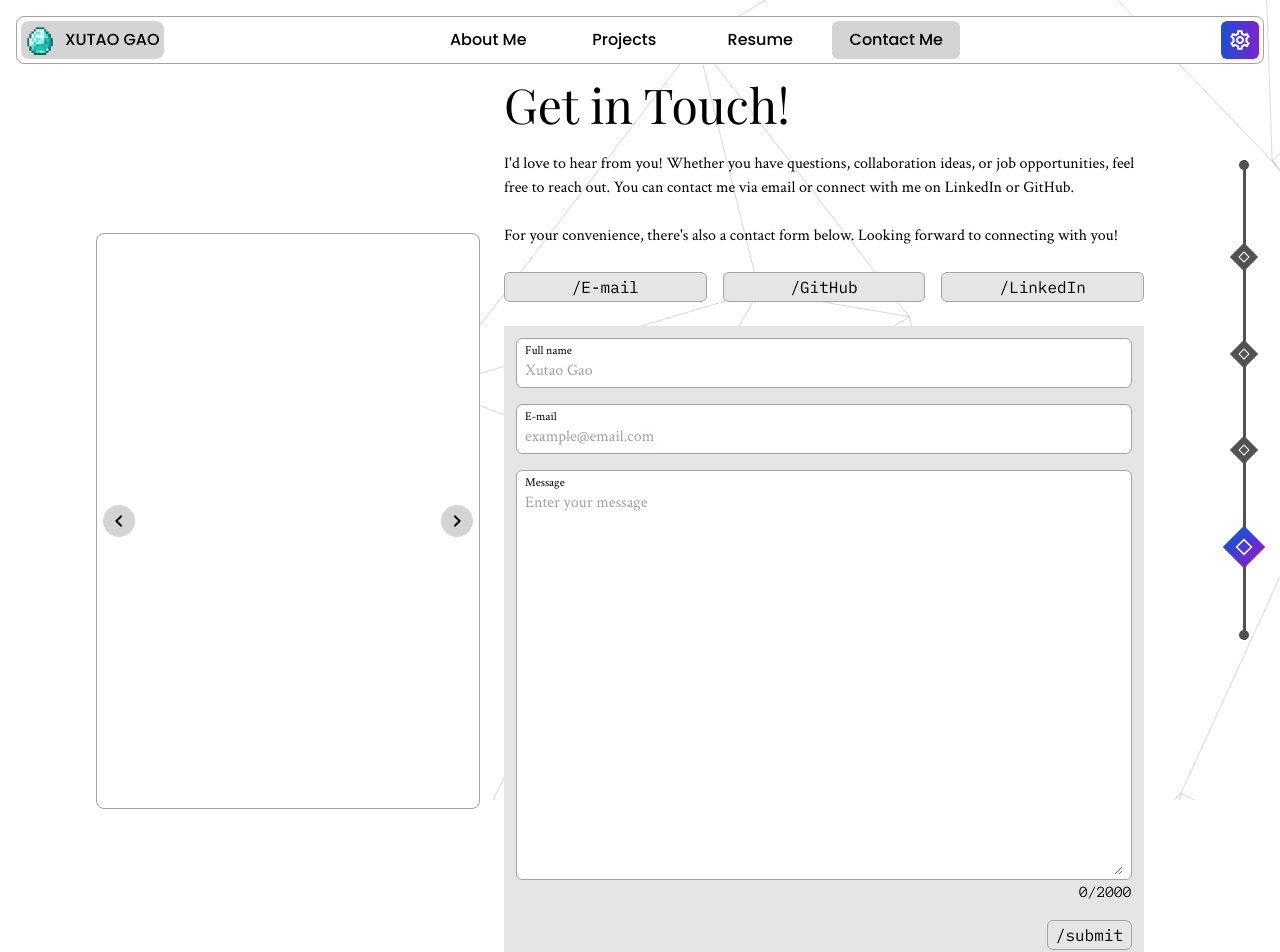
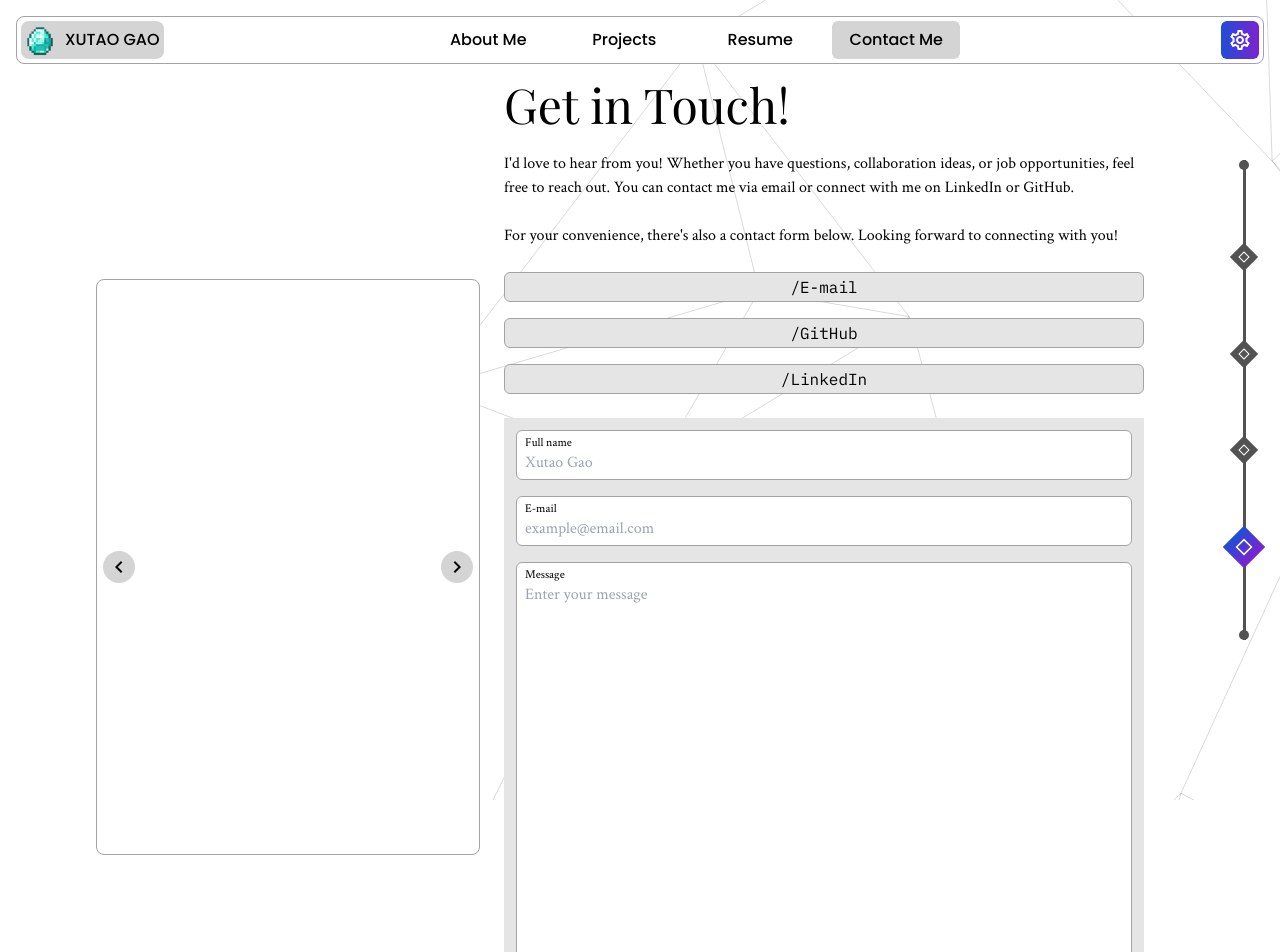
Before and after one commit to XutaoG/portfolio, a React (Vite) app: page /contact in a window 1280 px wide. Shown: the top 952 px of the page. Built offline with nearby package versions, Linux system fonts and the light colour scheme; a web font is replaced by a local one.

Commit message:
Add ContactMe Page input character counter

```diff
--- a/package.json
+++ b/package.json
@@ -17,6 +17,7 @@
     "react-icons": "^5.2.1",
     "react-redux": "^9.1.2",
     "react-router-dom": "^6.23.1",
+    "react-transition-group": "^4.4.5",
     "tailwind-merge": "^2.3.0",
     "universal-cookie": "^7.1.4"
   },
--- a/src/App.tsx
+++ b/src/App.tsx
@@ -10,7 +10,6 @@ import {
 	createRoutesFromElements,
 } from "react-router-dom";
 import Root from "./pages/Root";
-import { Fragment } from "react/jsx-runtime";
 
 const router = createBrowserRouter(
 	createRoutesFromElements(
@@ -25,12 +24,7 @@ const router = createBrowserRouter(
 );
 
 function App() {
-	return (
-		<Fragment>
-			<RouterProvider router={router} />
-			{/* <div id="modal-container"></div> */}
-		</Fragment>
-	);
+	return <RouterProvider router={router} />;
 }
 
 export default App;
--- a/src/components/ContactMe/ContactMeForm.tsx
+++ b/src/components/ContactMe/ContactMeForm.tsx
@@ -1,7 +1,25 @@
+import { ChangeEvent, useState } from "react";
 import Button from "../Reusable/Button";
 import Input from "../Reusable/Input";
+import TextArea from "../Reusable/TextArea";
 
 const ContactMeForm = () => {
+	// const [fullNameValue, setFullNameValue] = useState("");
+	// const [emailValue, setEmailValue] = useState("");
+	const [message, setMessage] = useState("");
+
+	// const onFullNameChange = (event: ChangeEvent<HTMLInputElement>) => {
+	// 	setFullNameValue(event.target.value);
+	// };
+
+	// const onEmailChange = (event: ChangeEvent<HTMLInputElement>) => {
+	// 	setFullNameValue(event.target.value);
+	// };
+
+	const onMessageChange = (event: ChangeEvent<HTMLTextAreaElement>) => {
+		setMessage(event.target.value);
+	};
+
 	return (
 		<form
 			className="p-3 border-neutral-400 bg-neutral-200 dark:bg-neutral-600 dark:border-0
@@ -10,8 +28,12 @@ const ContactMeForm = () => {
 			<Input title="Full name" placeholder="Xutao Gao" />
 			<Input title="E-mail" placeholder="example@email.com" />
 			<div className="flex flex-col">
-				<Input title="Message" placeholder="Enter your message" body />
-				<p className="anonymous-pro self-end">0/2000</p>
+				<TextArea
+					title="Message"
+					placeholder="Enter your message"
+					onChange={onMessageChange}
+				/>
+				<p className="anonymous-pro self-end">{message.length}/2000</p>
 			</div>
 			<div className="self-end">
 				<Button text="/submit" textFont="ibm-plex-mono" />
--- a/src/components/ContactMe/ContactMeInfo.tsx
+++ b/src/components/ContactMe/ContactMeInfo.tsx
@@ -1,7 +1,23 @@
 import { Fragment } from "react/jsx-runtime";
 import Button from "../Reusable/Button";
+import { useState } from "react";
 
 const ContactMeInfo = () => {
+	const [emailText, setEmailText] = useState("/E-mail");
+
+	const showEmail = () => {
+		setEmailText("xu611268@ucf.edu");
+	};
+
+	const hideEmail = () => {
+		setEmailText("/E-mail");
+	};
+
+	const copyEmail = () => {
+		navigator.clipboard.writeText("xu611268@ucf.edu");
+		setEmailText("Copied");
+	};
+
 	return (
 		<Fragment>
 			<p className="playfair-display text-5xl">Get in Touch!</p>
@@ -15,10 +31,31 @@ const ContactMeInfo = () => {
 				For your convenience, there's also a contact form below. Looking
 				forward to connecting with you!
 			</p>
-			<div className="flex gap-4">
-				<Button text="/E-mail" textFont="ibm-plex-mono" fill />
-				<Button text="/GitHub" textFont="ibm-plex-mono" fill />
-				<Button text="/LinkedIn" textFont="ibm-plex-mono" fill />
+			<div className="flex flex-col gap-4">
+				<Button
+					text={emailText}
+					textFont="ibm-plex-mono"
+					fill
+					onMouseOver={showEmail}
+					onMouseLeave={hideEmail}
+					onClick={copyEmail}
+				/>
+				<Button
+					text="/GitHub"
+					textFont="ibm-plex-mono"
+					fill
+					onClick={() => {
+						window.open("https://github.com/XutaoG", "_blank");
+					}}
+				/>
+				<Button
+					text="/LinkedIn"
+					textFont="ibm-plex-mono"
+					fill
+					onClick={() => {
+						window.open("https://google.com", "_blank");
+					}}
+				/>
 			</div>
 		</Fragment>
 	);
--- a/src/components/Reusable/Button.tsx
+++ b/src/components/Reusable/Button.tsx
@@ -28,7 +28,7 @@ const Button = ({
 			textFont,
 			{
 				"rounded-full": rounded,
-				"self-stretch grow basis-0": fill,
+				"self-stretch grow hover:scale-[1.05]": fill,
 				"px-3 py-1 text-lg hover:scale-[1.05]": large,
 				"w-32": fixedWidth,
 			}
--- a/src/components/Reusable/Input.tsx
+++ b/src/components/Reusable/Input.tsx
@@ -1,28 +1,20 @@
 interface inputProps {
 	title: string;
 	placeholder: string;
-	body?: boolean;
 }
 
-const Input = ({ title, placeholder, body }: inputProps) => {
+const Input = ({ title, placeholder }: inputProps) => {
 	return (
 		<div
 			className="py-1 px-2 flex flex-col rounded-md border border-neutral-400
 			bg-white dark:bg-neutral-700"
 		>
 			<p className="crimson-text text-xs">{title}</p>
-			{!body ? (
-				<input
-					className="bg-transparent crimson-text focus:outline-0"
-					placeholder={placeholder}
-				/>
-			) : (
-				<textarea
-					className="min-h-48 h-96 max-h-[500px] bg-transparent crimson-text focus:outline-0"
-					placeholder={placeholder}
-					// rows={10}
-				/>
-			)}
+
+			<input
+				className="bg-transparent crimson-text focus:outline-0"
+				placeholder={placeholder}
+			/>
 		</div>
 	);
 };
--- /dev/null
+++ b/src/components/Reusable/TextArea.tsx
@@ -0,0 +1,25 @@
+import { ComponentPropsWithoutRef } from "react";
+
+interface textAreaProps extends ComponentPropsWithoutRef<"textarea"> {
+	title: string;
+	placeholder: string;
+}
+
+const TextArea = ({ title, placeholder, ...rest }: textAreaProps) => {
+	return (
+		<div
+			className="py-1 px-2 flex flex-col rounded-md border border-neutral-400
+			bg-white dark:bg-neutral-700"
+		>
+			<p className="crimson-text text-xs">{title}</p>
+
+			<textarea
+				className="min-h-48 h-96 max-h-[500px] bg-transparent crimson-text focus:outline-0"
+				{...rest}
+				placeholder={placeholder}
+			/>
+		</div>
+	);
+};
+
+export default TextArea;
```
Also changed, not shown: 1 other file (tests, documents, lock files or other folders).
